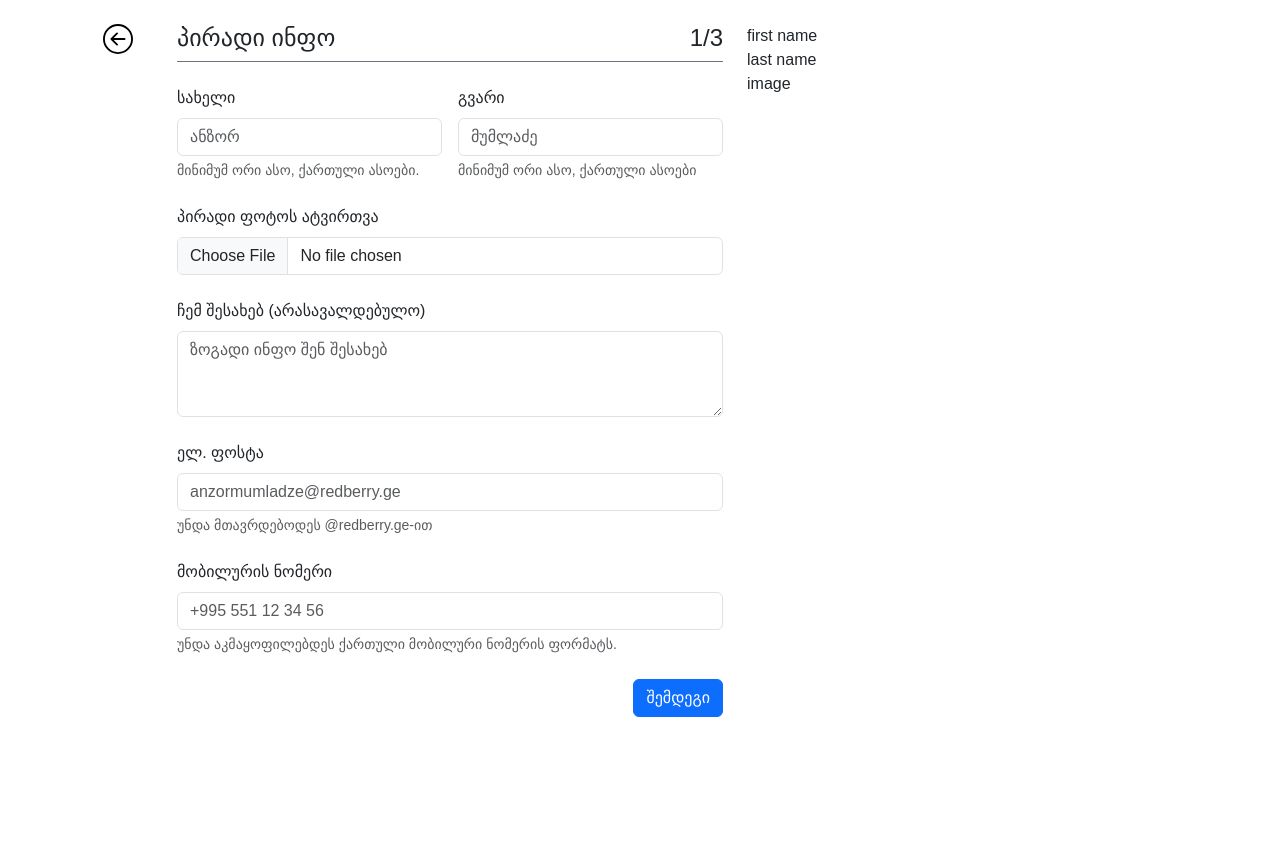
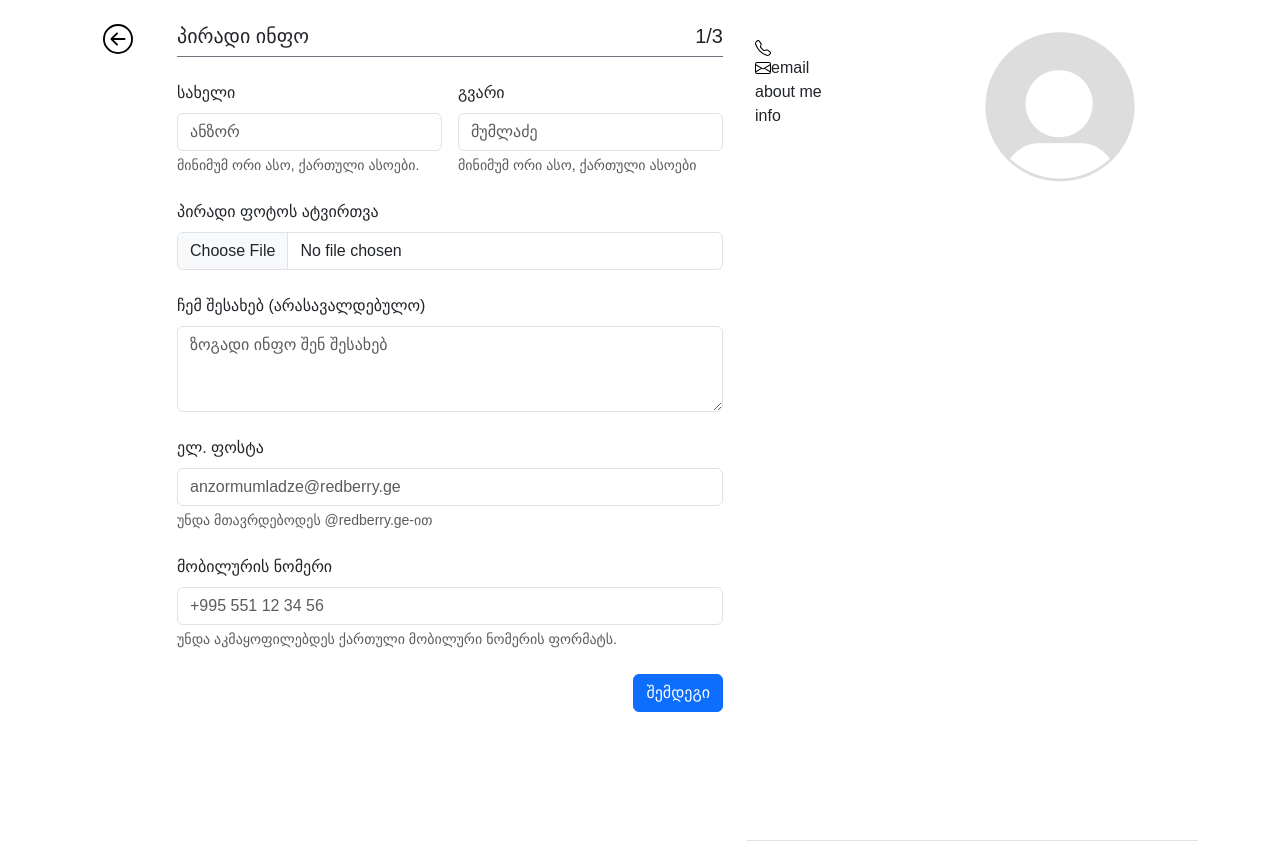
Before and after one commit to AlexanderMtchedlidze/redberryProject, a plain HTML site: page general_information.html in a window 1280 px wide. Before the commit the page ends 800 px from the top, so only its background shows below. Drawn offline with nearby package versions, Linux system fonts and the light colour scheme; a web font is replaced by a local one.

Commit message:
having updates

```diff
--- a/general_information.html
+++ b/general_information.html
@@ -22,7 +22,7 @@
       </div>
       <div class="col-lg-6">
         <form>
-          <div class="h4 pb-2 mb-4 border-bottom border-secondary d-flex justify-content-between">
+          <div class="h5 pb-2 mb-4 border-bottom border-secondary d-flex justify-content-between">
             <div>პირადი ინფო</div>
             <div>1/3</div>
           </div>
@@ -63,9 +63,29 @@
         </form>
       </div>
       <div class="col-lg-5">
-        <div id="firstName">first name</div>
-        <div id="lastName">last name</div>
-        <div>image</div>
+        <div class="container border-bottom bottom-secondary p-2">
+          <div class="row" style="overflow-y: scroll; height: 100vh;">
+            <div class="col">
+              <div class="row h2">
+                <div class="col" id="resumeFirstName"></div>
+                <div class="col" id="resumeLastName"></div>
+              </div>
+              <div class="d-flex">
+                <img src="icons/telephone.svg" alt="telephone" class="mr-2">
+                <div class="col" id="resumeTel"></div>
+              </div>
+              <div class="d-flex">
+                <img src="icons/envelope.svg" alt="envelope">
+                <div class="col ml-2">email</div>
+              </div>
+              <div class="col">about me</div>
+              <div class="col" id="aboutMe">info</div>
+            </div>
+            <div class="col">
+              <img src="icons/defaultImage.png" width="150px" alt="">
+            </div>
+          </div>
+        </div>
       </div>
 </body>
 
--- a/general_information.js
+++ b/general_information.js
@@ -14,7 +14,7 @@ document.addEventListener("DOMContentLoaded", () => {
 
 function firstNameValidation(e) {
     let text = e.target.value;
-    let firstName = document.getElementById("firstName");
+    let firstName = document.getElementById("resumeFirstName");
 
     let validation = nameValidation(text);
 
@@ -32,7 +32,7 @@ function lastNameValidation(e) {
 
     nameValidation(text);
 
-    let lastName = document.getElementById("lastName");
+    let lastName = document.getElementById("resumeLastName");
 
     let validation = nameValidation(text);
 
@@ -64,8 +64,10 @@ function emailValidation(e) {
 
 function telValidation(e) {
     let tel = e.target.value;
+    let resumeTel = document.getElementById("resumeTel");
+    resumeTel.innerHTML = tel;
+
     let validation = isGeorgianMobileNumber(tel);
-    console.log(validation);
 }
 
 function isGeorgianLanguage(text) {
--- a/styles.css
+++ b/styles.css
@@ -4,6 +4,7 @@
 }
 
 body {
+    overflow: hidden;
     font-family: 'HalveticaNeue', sans-serif;
 }
 
```
Also changed, not shown: icons/defaultImage.png (added), icons/envelope.svg (added), icons/telephone-fill.svg (added), icons/telephone.svg (added).
